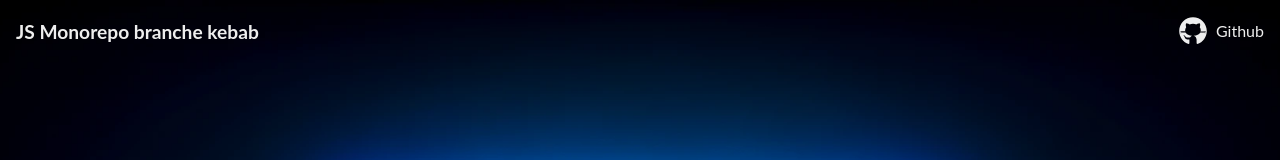
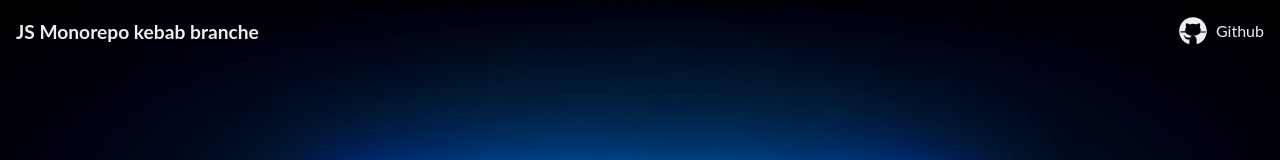
Before and after one commit to WildCodeSchool-2024-09/toulouse-p2-weatherly, a React (Vite) app in the folder client/: page / in a window 1280 px wide. Shown: the top 160 px of the page. Built offline with nearby package versions, Linux system fonts and the light colour scheme.

Commit message:
fix(App): correct according to Emma's comment

```diff
--- a/client/src/App.tsx
+++ b/client/src/App.tsx
@@ -4,7 +4,7 @@ function App() {
   return (
     <>
       <header>
-        <h1 className="logo">JS Monorepo branche kebab</h1>
+        <h1 className="logo">JS Monorepo kebab branche</h1>
       </header>
 
       <nav className="navbar">
```
